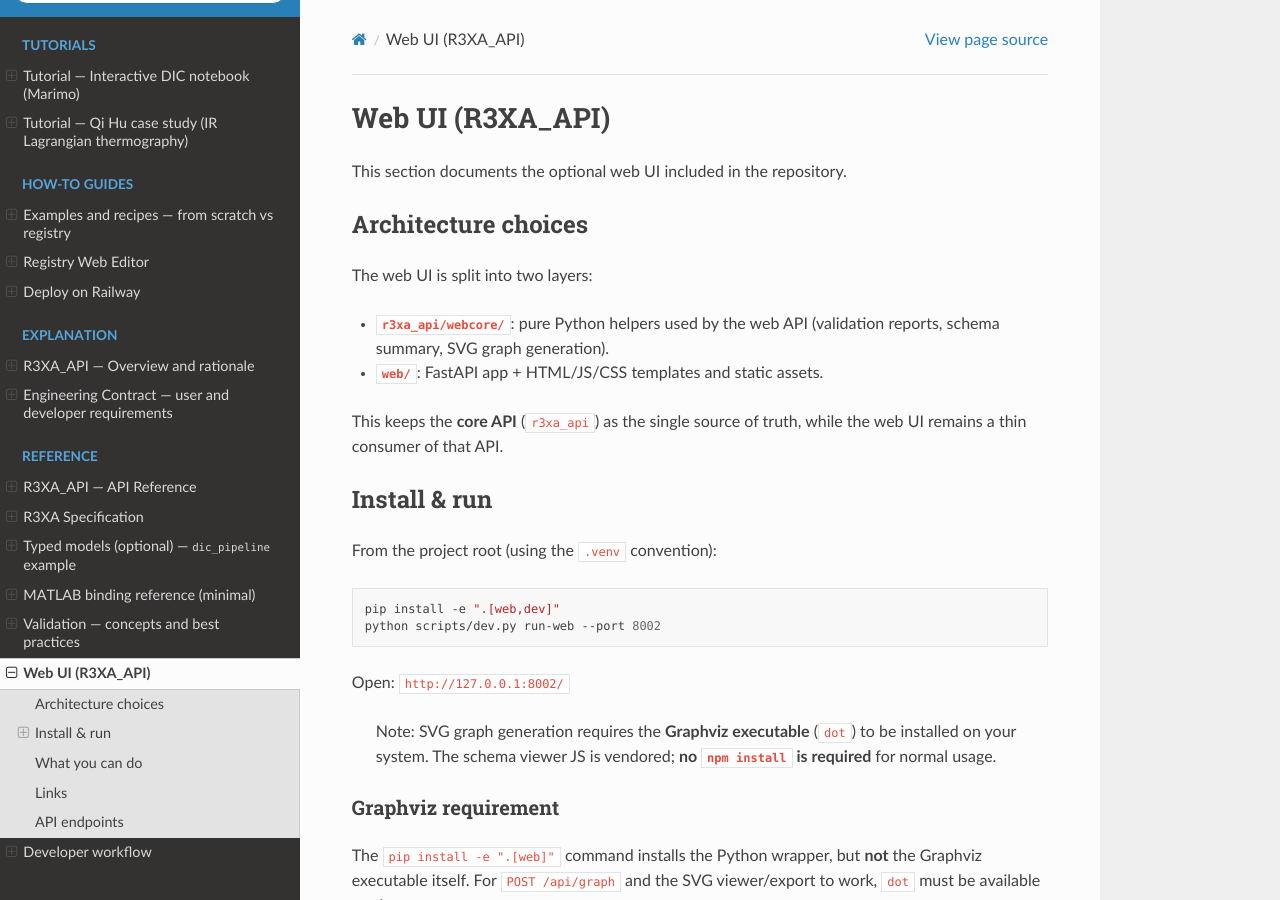
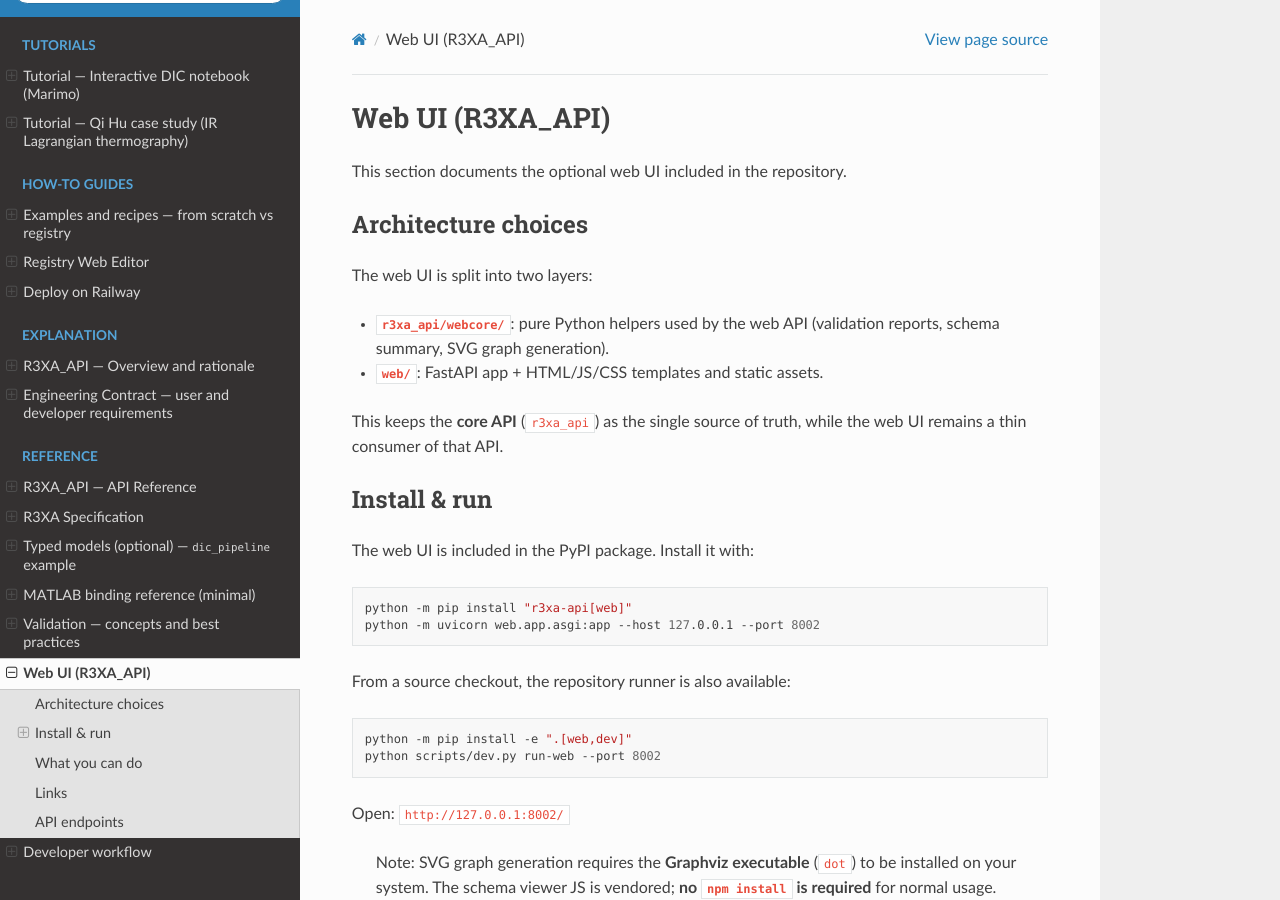
Before and after one commit to jeffwitz/R3XA_API, a Sphinx documentation site: the page built from docs/web.md, in a window 1280 px wide and 900 px high. Built offline with Sphinx 7.4.7 and the Read the Docs theme 3.1.0, drawn with Linux system fonts in a browser that asks for light colours.

Commit message:
fix(web): package UI and harden API errors

````diff
--- a/docs/web.md
+++ b/docs/web.md
@@ -13,10 +13,17 @@ This keeps the **core API** (`r3xa_api`) as the single source of truth, while th
 
 ## Install & run
 
-From the project root (using the `.venv` convention):
+The web UI is included in the PyPI package. Install it with:
 
 ```bash
-pip install -e ".[web,dev]"
+python -m pip install "r3xa-api[web]"
+python -m uvicorn web.app.asgi:app --host 127.0.0.1 --port 8002
+```
+
+From a source checkout, the repository runner is also available:
+
+```bash
+python -m pip install -e ".[web,dev]"
 python scripts/dev.py run-web --port 8002
 ```
 
--- a/pyproject.toml
+++ b/pyproject.toml
@@ -39,7 +39,8 @@ requires = ["setuptools>=68", "wheel"]
 build-backend = "setuptools.build_meta"
 
 [tool.setuptools]
-packages = ["r3xa_api", "r3xa_api.webcore"]
+packages = ["r3xa_api", "r3xa_api.webcore", "web", "web.app"]
 
 [tool.setuptools.package-data]
 r3xa_api = ["resources/schema.json", "py.typed", "*.pyi"]
+web = ["templates/*.html", "static/*.js", "static/*.css", "static/*.png", "static/vendor/json-viewer-js/*"]
````
Also changed, not shown: README.md (+6 -3 lines), docs/dev_workflow.md (+4 -0 lines), .gitlab-ci.yml (added), web/README.md, 2 other files.
